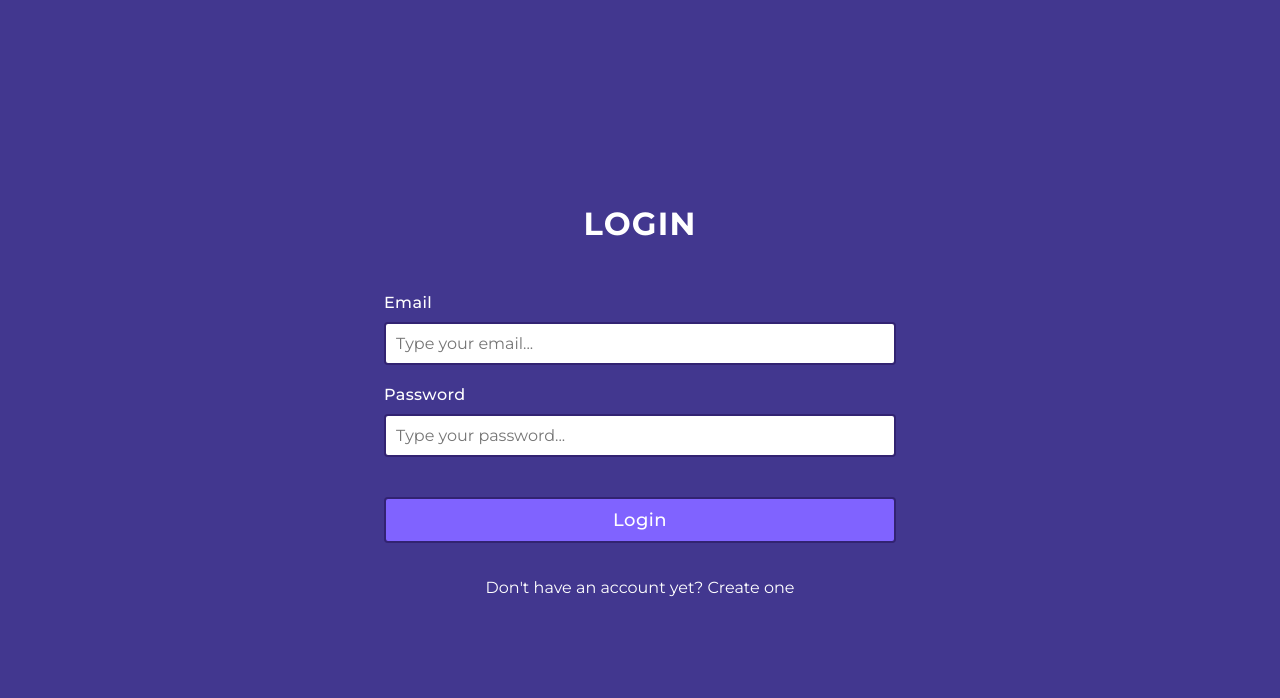
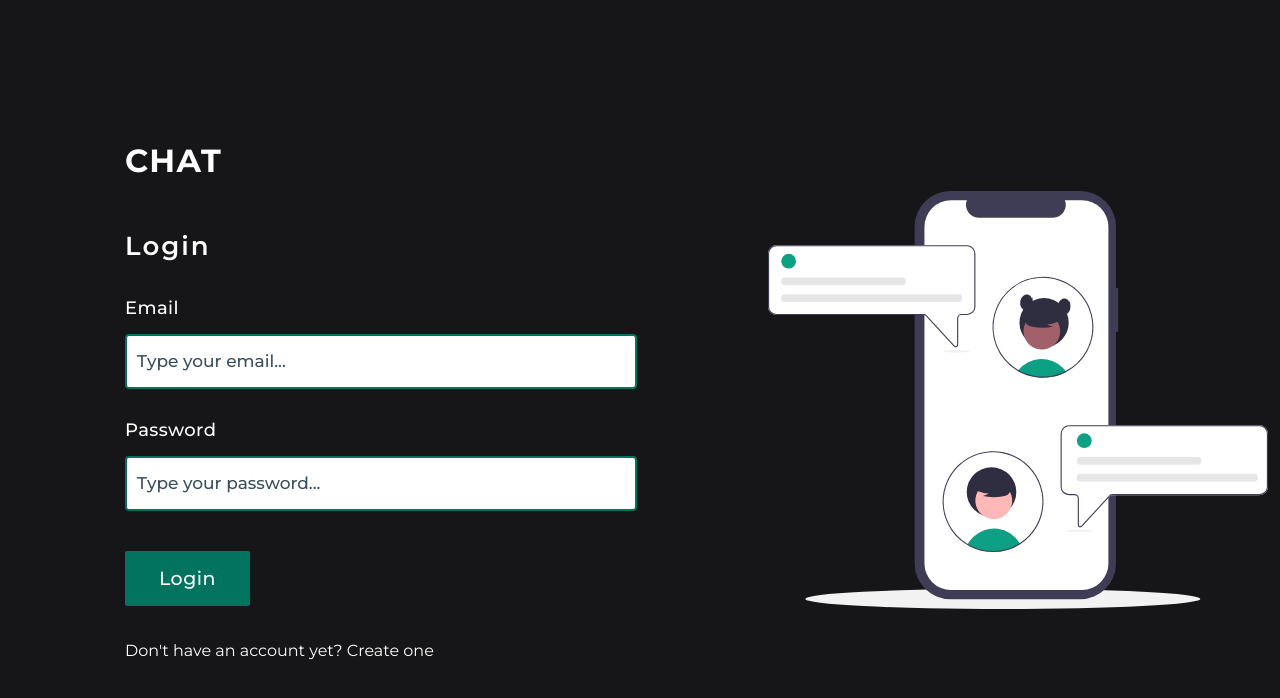
Before and after one commit to arthur-lage/chat, a React (Vite) app in the folder web/: page /login in a window 1280 px wide. Shown: the top 698 px of the page. Built offline with nearby package versions, Linux system fonts and the light colour scheme.

Commit message:
new login design

```diff
--- a/web/src/pages/Login/index.jsx
+++ b/web/src/pages/Login/index.jsx
@@ -12,20 +12,24 @@ import {
   LoginButton,
   Label,
   LinkToRegister,
+  Subtitle,
+  Illustration,
+  LoginForm
 } from "./styles";
 
 import { ToastContainer, toast } from "react-toastify";
 
+import IllustrationImage from "../../assets/chat-illustration-1.svg";
+
 import { api } from "../../services/api";
-import { useNavigate } from "react-router-dom";
 
-import { useAuth } from '../../hooks/useAuth'
+import { useAuth } from "../../hooks/useAuth";
 
 function Login() {
   const [email, setEmail] = useState("");
   const [password, setPassword] = useState("");
 
-  const { handleChangeToken } = useAuth()
+  const { handleChangeToken } = useAuth();
 
   const toastOptions = {
     position: "bottom-right",
@@ -76,7 +80,7 @@ function Login() {
         handleChangeToken(res.data.token);
       })
       .catch((err) => {
-        console.log(err)
+        console.log(err);
       });
   }
 
@@ -93,7 +97,9 @@ function Login() {
   return (
     <Container>
       <FormWrapper>
-        <Title>Login</Title>
+        <LoginForm>
+          <Title>Chat</Title>
+          <Subtitle>Login</Subtitle>
           <Form>
             <InputField>
               <Label htmlFor="email">Email</Label>
@@ -124,6 +130,8 @@ function Login() {
               Don't have an account yet? Create one
             </LinkToRegister>
           </Form>
+        </LoginForm>
+        <Illustration src={IllustrationImage} />
       </FormWrapper>
 
       <ToastContainer />
--- a/web/src/pages/Login/styles.js
+++ b/web/src/pages/Login/styles.js
@@ -5,17 +5,16 @@ import { Link } from "react-router-dom";
 export const Container = styled.div`
   min-height: 100vh;
   display: flex;
-  align-items: center;
   justify-content: center;
   flex-direction: column;
-  background: #42378f;
+  background: #161517;
 `;
 
 export const FormWrapper = styled.div`
   display: flex;
   align-items: center;
-  flex-direction: column;
-
+  gap: 7.5rem;
+  margin-left: 12.5rem;
   animation: fade 1s forwards ease-out;
 
   @keyframes fade {
@@ -37,66 +36,93 @@ export const Title = styled.h1`
   color: #fff;
 `;
 
+export const Subtitle = styled.h2`
+  font-size: 2.6rem;
+  letter-spacing: 0.2rem;
+  margin-bottom: 2.5rem;
+  font-weight: 600;
+  color: #fff;
+`;
+
 export const Form = styled.div`
   display: flex;
   flex-direction: column;
   gap: 2rem;
-  width: 40vw;
+  width: 60vw;
 `;
 
 export const InputField = styled.div`
-  width: 100%;
+  width: 40vw;
   display: flex;
+  margin-top: 1rem;
   flex-direction: column;
 `;
 
 export const Label = styled.label`
   color: #fff;
-  font-size: 1.6rem;
+  font-size: 1.8rem;
   font-weight: 500;
   letter-spacing: 0.04rem;
 `;
 
 export const Input = styled.input`
-  margin-top: 1rem;
+  margin-top: 1.5rem;
   padding: 1rem;
+  border-radius: 4px;
+  font-weight: 500;
+  font-size: 1.7rem;
   width: 100%;
-  border-radius: 4px;
-  font-size: 1.6rem;
-  width: 100%;
+  height: 5.5rem;
   outline: none;
-  border: 2px solid #322372;
+  border: 2px solid #02735E;
   transition: 0.15s ease;
 
   &:focus {
-    border-color: #9b84ff;
+    border-color: #0DA085;
+  }
+
+  &::placeholder {
+    color: #3a4f5d;
   }
 `;
 
 export const LoginButton = styled.button`
-  width: 100%;
   transition: 0.2s ease;
+  width: 12.5rem;
+  height: 5.5rem;
   color: #fff;
-  padding: 1rem;
-  border-radius: 4px;
+  border-radius: 2px;
+  cursor: pointer;
   margin-top: 2rem;
   border: 0;
-  cursor: pointer;
-  font-size: 1.8rem;
   letter-spacing: 0.05rem;
+  background: #02735E;
   font-weight: 500;
-  background: #8063ff;
-  border: 2px solid #322372;
+  font-size: 1.9rem;
 
   &:hover {
-    background: #9b84ff;
+    filter: brightness(1.2);
   }
 `;
 
 export const LinkToRegister = styled(Link)`
   color: #fff;
-  text-align: center;
   text-decoration: none;
   font-size: 1.6rem;
   margin-top: 1.5rem;
+
+  &:hover {
+    text-decoration: underline;
+  }
 `;
+
+export const LoginForm = styled.main`
+  display: flex;
+  flex-direction: column;
+`;
+
+export const Illustration = styled.img`
+  width: 50rem;
+  position:relative ;
+  right: 20rem;
+`;
```
Also changed, not shown: web/src/assets/chat-illustration-1.svg (added), web/src/assets/chat-illustration.svg (added). Lines whose indentation alone changed are shown as unchanged.
